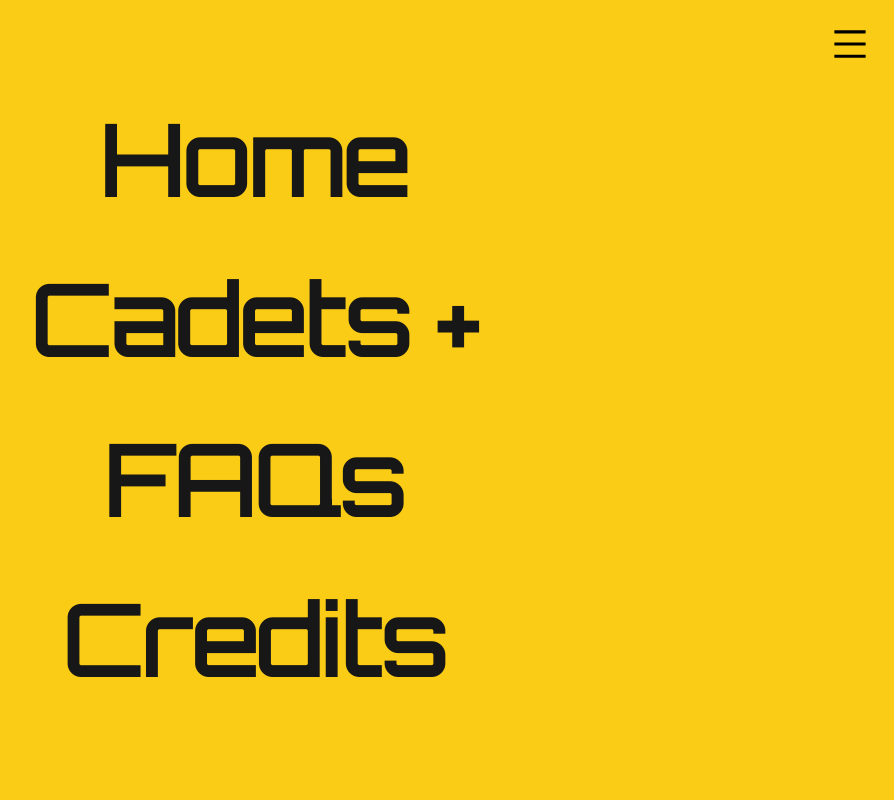
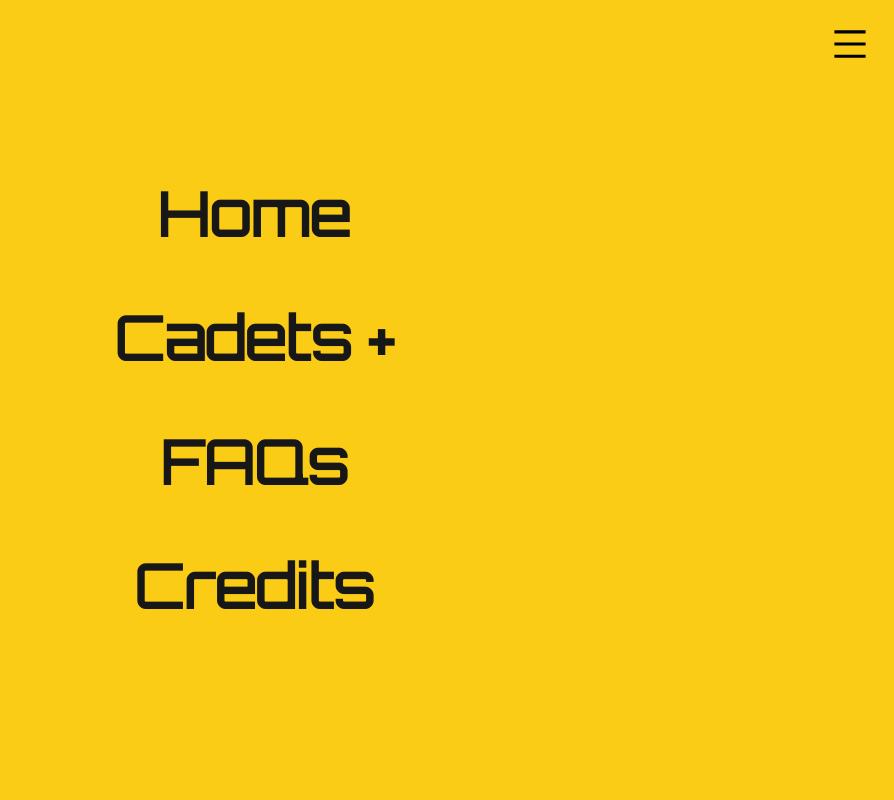
Before and after one commit to p4nthera115/chroma-corps-2.0, a Next.js app: page / in a window 1280 px wide. Both pictures are taken after a click on the icon 1236 px from the left and 44 px from the top of the page. Shown: the top 800 px of the page, without its empty margins (386-1280 px from the left). Built offline with nearby package versions, Linux system fonts and the light colour scheme.

Commit message:
menu for lg screen

```diff
--- a/app/components/Menu/MenuItem.tsx
+++ b/app/components/Menu/MenuItem.tsx
@@ -1,8 +1,6 @@
 "use client";
 
 import { motion } from "framer-motion";
-import Image from "next/image";
-import { useState } from "react";
 
 interface MenuItemProps {
   onClick: () => void;
@@ -31,7 +29,7 @@ const MenuItem: React.FC<MenuItemProps> = ({ onClick, label }) => {
     <div>
       <motion.div
         variants={itemVariants}
-        className="px-4 py-0 transition font-semibold text-neutral-900 text-center"
+        className="px-4 py-0 transition font-semibold text-neutral-900 text-center lg:text-6xl"
         onClick={onClick}
       >
         <motion.div
```
